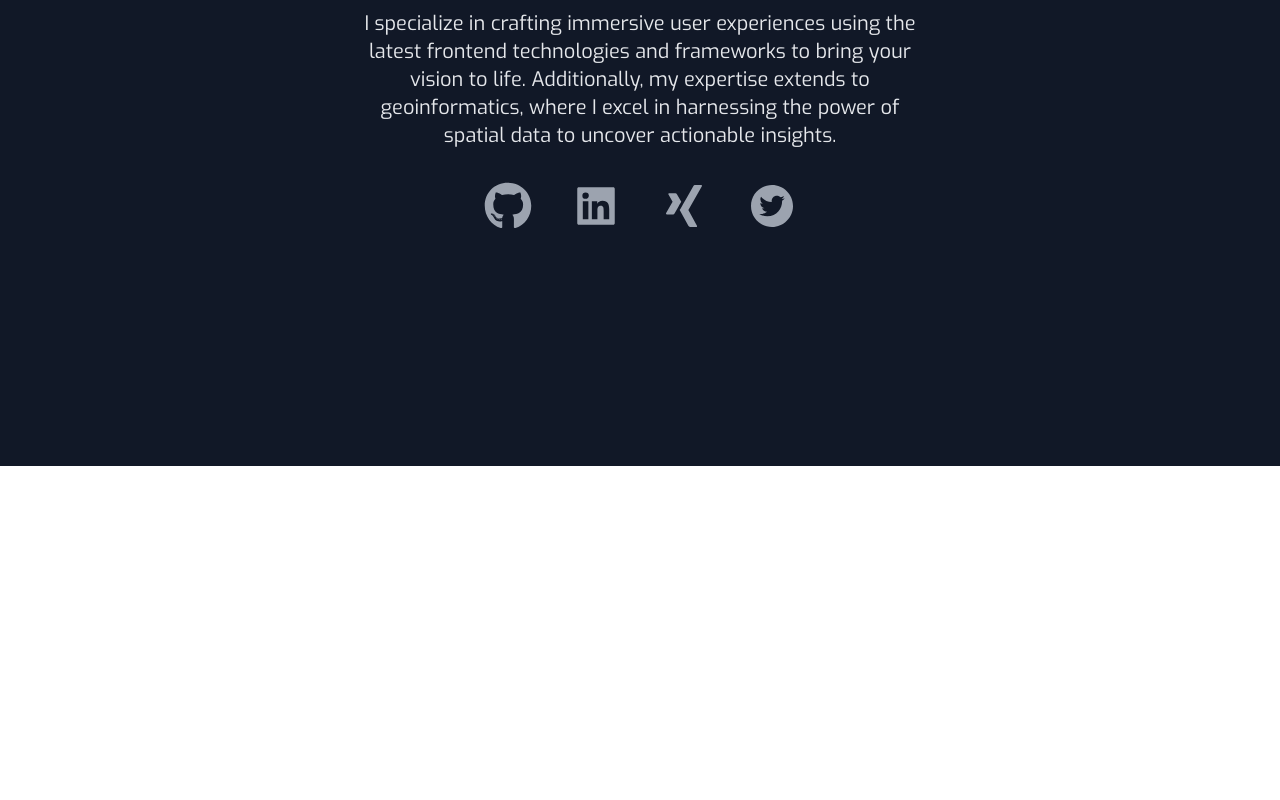
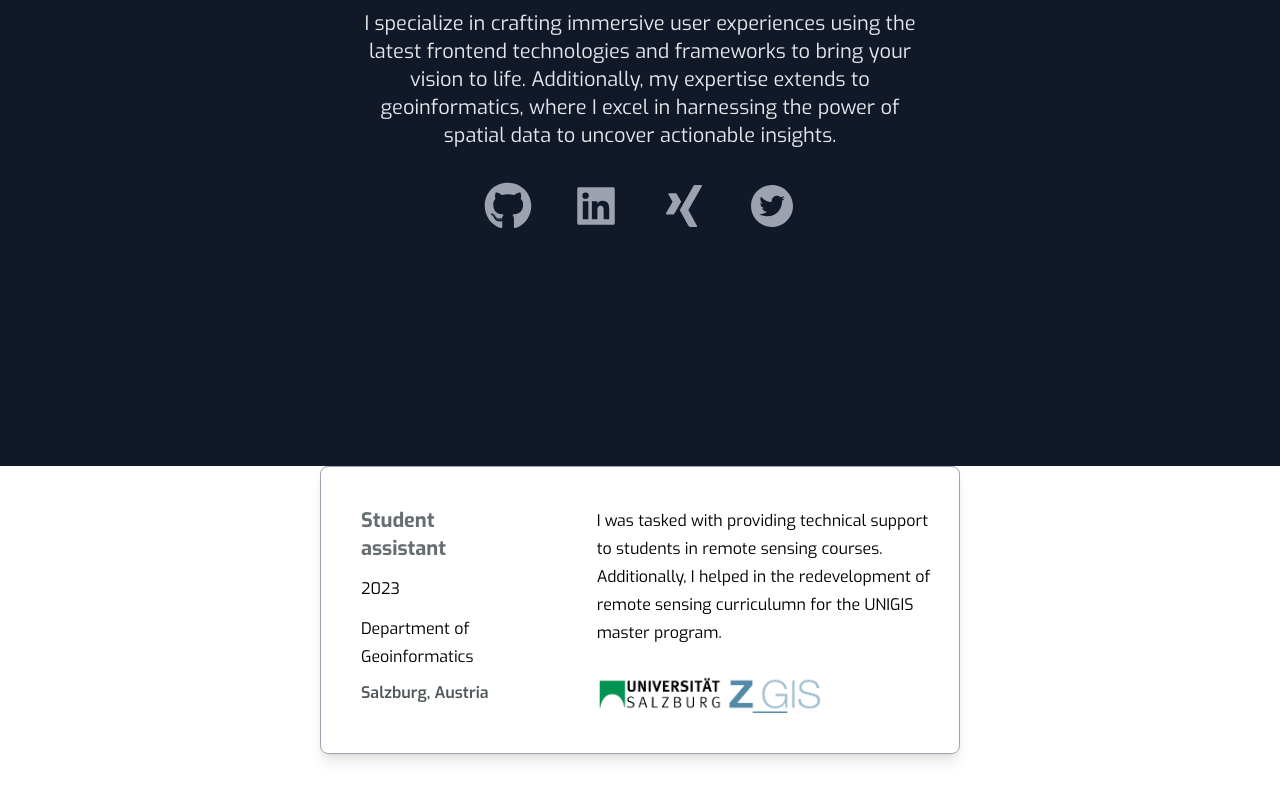
Before and after one commit to Nimrod2022/portfolio-mandela, a React (Vite) app: page / in a window 1280 px wide. Shown: the part 334-1134 px from the top of the page. Before the commit the page ends 800 px from the top, so only its background shows below. Built offline with nearby package versions, Linux system fonts and the light colour scheme.

Commit message:
Resume tile

```diff
--- a/package.json
+++ b/package.json
@@ -13,7 +13,9 @@
     "autoprefixer": "^10.4.19",
     "react": "^18.2.0",
     "react-dom": "^18.2.0",
-    "react-icons": "^5.0.1"
+    "react-icons": "^5.0.1",
+    "react-router": "^6.22.3",
+    "react-router-dom": "^6.22.3"
   },
   "devDependencies": {
     "@types/react": "^18.2.66",
--- a/src/App.jsx
+++ b/src/App.jsx
@@ -1,5 +1,7 @@
 import { useState } from "react";
 import Home from "./components/Home/Home";
+import { Routes, Route } from "react-router-dom";
+import Resume from "./components/Resume/Resume";
 
 
 function App() {
@@ -7,6 +9,7 @@ function App() {
   return (
     <>
     <Home/>
+    <Resume/>
      </>
   )
 
--- /dev/null
+++ b/src/components/Resume/Resume.jsx
@@ -0,0 +1,36 @@
+const Resume = () => {
+  return (
+    <div className="flex justify-center items-center">
+      <div
+        className="exo mx-4 md:mx-0 mt-5 md:mt-0 border md:w-[50%] border-gray-400 leading-7 cursor-pointer shadow-lg mb-16 rounded-lg p-10 hover:transform hover:scale-105 transition duration-300 ease-in-out"
+        id="experience"
+      >
+        <div className="flex flex-col md:flex-row gap-10">
+          <div className="md:w-[90%]">
+            <h2 className="text-[#676E71] font-bold text-xl">
+              Student assistant
+            </h2>
+            <p className="mt-3">2023</p>
+            <p className="mt-3">Department of Geoinformatics</p>
+            <p className="text-[#4f585b] mt-2 font-semibold">
+              Salzburg, Austria
+            </p>
+          </div>
+
+          <div className="flex flex-col">
+            <p className=" md:ml-16 w-[90%]">
+              I was tasked with providing technical support to students in
+              remote sensing courses. Additionally, I helped in the
+              redevelopment of remote sensing curriculumn for the UNIGIS master
+              program.
+            </p>
+
+            <img src="/assets/zgis.png" alt="" className="mt-7 md:ml-16 w-56" />
+          </div>
+        </div>
+      </div>
+    </div>
+  );
+};
+
+export default Resume;
```
Also changed, not shown: src/components/Home/Home.jsx (+4 -20 lines), public/assets/zgis.png (added), 1 other file (tests, documents, lock files or other folders).
